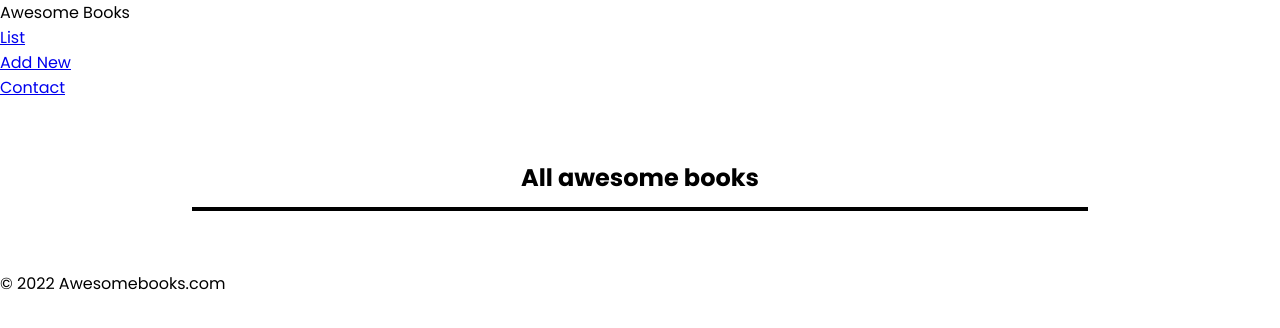
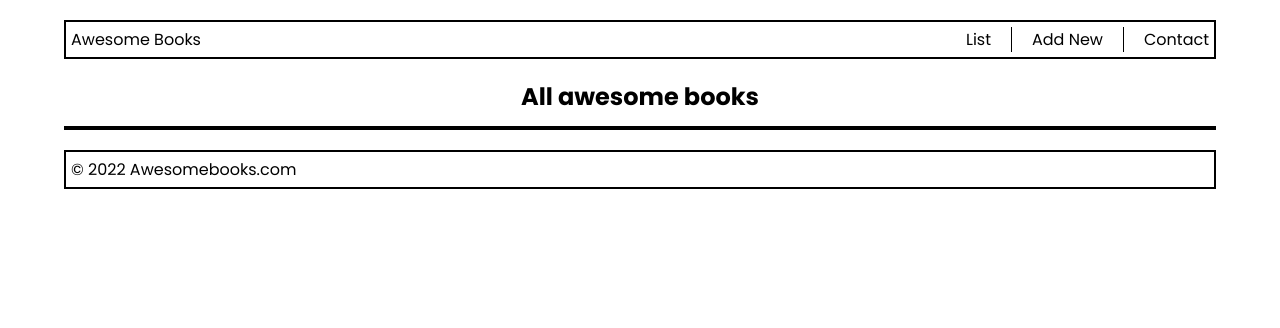
Before and after one commit to dewslyse/awesome-books-mv, a plain HTML site: page index.html in a window 1280 px wide. Drawn offline with Linux system fonts and the light colour scheme.

Commit message:
Style nav-bar and footer

```diff
--- a/style.scss
+++ b/style.scss
@@ -11,10 +11,10 @@ body {
   font-family: 'Poppins', sans-serif;
 }
 
-.container {
-  width: 70%;
-  margin: 60px auto;
-}
+// .container {
+//   width: 70%;
+//   margin: 60px auto;
+// }
 
 h1 {
   text-align: center;
@@ -30,6 +30,8 @@ h2 {
 
 .added-books {
   border: 2px solid black;
+  margin: auto;
+  max-width: 90%;
 }
 
 .book:nth-child(odd) {
@@ -101,3 +103,41 @@ ul {
 .show {
   display: block;
 }
+
+.nav-bar {
+  display: flex;
+  justify-content: space-between;
+  max-width: 90%;
+  margin: 20px auto;
+  padding: 5px;
+  border: 2px solid #000;
+}
+
+.navigation {
+  display: flex;
+  list-style: none;
+
+  a {
+    text-decoration: none;
+    color: #000;
+  }
+
+  a:hover {
+    color: blue;
+  }
+
+}
+
+.add-new-link {
+  border-left: 1px solid #000;
+  border-right: 1px solid #000;
+  padding: 0 20px;
+  margin: 0 20px;
+}
+
+.footer {
+  max-width: 90%;
+  margin: 20px auto;
+  padding: 5px;
+  border: 2px solid #000;
+}
```
Also changed, not shown: style.css, 1 other file.
